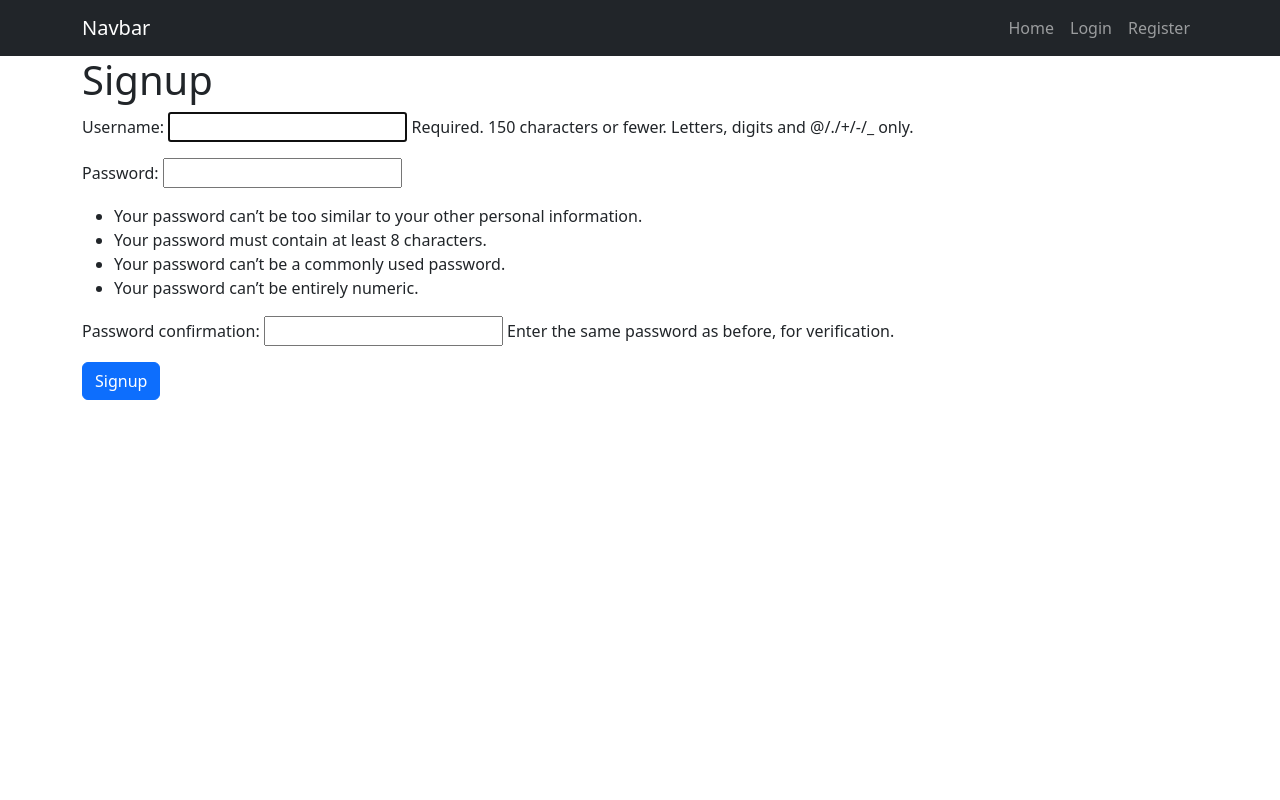
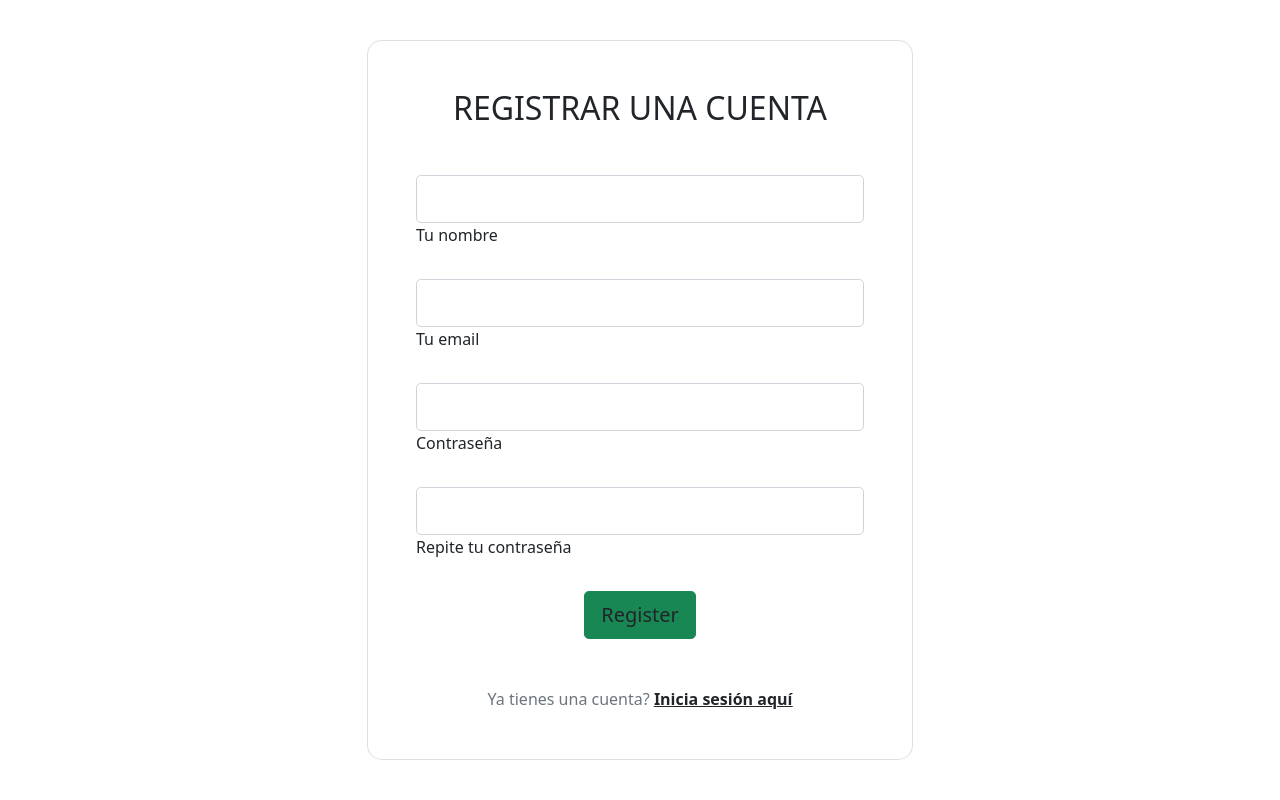
Before and after one commit to SantiagoGaonaC/Movie-Binge-Assistant, a Django app: page /signup/ in a window 1280 px wide. Run offline with Django 4.2, Linux system fonts and the light colour scheme.

Commit message:
Changes
Login, Register

```diff
--- a/tasks/templates/signup.html
+++ b/tasks/templates/signup.html
@@ -1,13 +1,69 @@
-{% extends 'base.html' %} {% block content %}
+<!DOCTYPE html>
+<html lang="en">
 
-<div class="container">
-  <h1>Signup</h1>
+<head>
+    <meta charset="UTF-8">
+    <meta http-equiv="X-UA-Compatible" content="IE=edge">
+    <meta name="viewport" content="width=device-width, initial-scale=1.0">
+    <link href="https://cdn.jsdelivr.net/npm/bootstrap@5.1.3/dist/css/bootstrap.min.css" rel="stylesheet">
+    <link rel="stylesheet" href="app.css">
+    <title>Películas</title>
 
-  {{error}}
+</head>
 
-  <form action="/signup/" method="POST">
-    {% csrf_token %} {{form.as_p}}
-    <button class="btn btn-primary">Signup</button>
-  </form>
-</div>
-{% endblock %}
+<body>
+
+    <section class="vh-100 bg-image">
+        <div class="mask d-flex align-items-center h-100 gradient-custom-3">
+            <div class="container h-100">
+                <div class="row d-flex justify-content-center align-items-center h-100">
+                    <div class="col-12 col-md-9 col-lg-7 col-xl-6">
+                        <div class="card" style="border-radius: 15px;">
+                            <div class="card-body p-5">
+                                <h2 class="text-uppercase text-center mb-5">Registrar una cuenta</h2>
+
+                                <form>
+
+                                    <div class="form-outline mb-4">
+                                        <input type="text" id="inputName" class="form-control form-control-lg" />
+                                        <label class="form-label" for="inputName">Tu nombre</label>
+                                    </div>
+
+                                    <div class="form-outline mb-4">
+                                        <input type="email" id="inputEmail" class="form-control form-control-lg" />
+                                        <label class="form-label" for="inputEmail">Tu email</label>
+                                    </div>
+
+                                    <div class="form-outline mb-4">
+                                        <input type="password" id="inputPw"
+                                            class="form-control form-control-lg" />
+                                        <label class="form-label" for="inputPw">Contraseña</label>
+                                    </div>
+
+                                    <div class="form-outline mb-4">
+                                        <input type="password" id="repeatPw"
+                                            class="form-control form-control-lg" />
+                                        <label class="form-label" for="repeatPw">Repite tu contraseña</label>
+                                    </div>
+
+                                    <div class="d-flex justify-content-center">
+                                        <button type="button"
+                                            class="btn btn-success btn-block btn-lg gradient-custom-4 text-body">Register</button>
+                                    </div>
+
+                                    <p class="text-center text-muted mt-5 mb-0">Ya tienes una cuenta? <a href="Login.html"
+                                            class="fw-bold text-body"><u>Inicia sesión aquí</u></a></p>
+
+                                </form>
+
+                            </div>
+                        </div>
+                    </div>
+                </div>
+            </div>
+        </div>
+    </section>
+
+</body>
+
+</html>
```
Also changed, not shown: tasks/templates/signin.html (+53 -14 lines).
